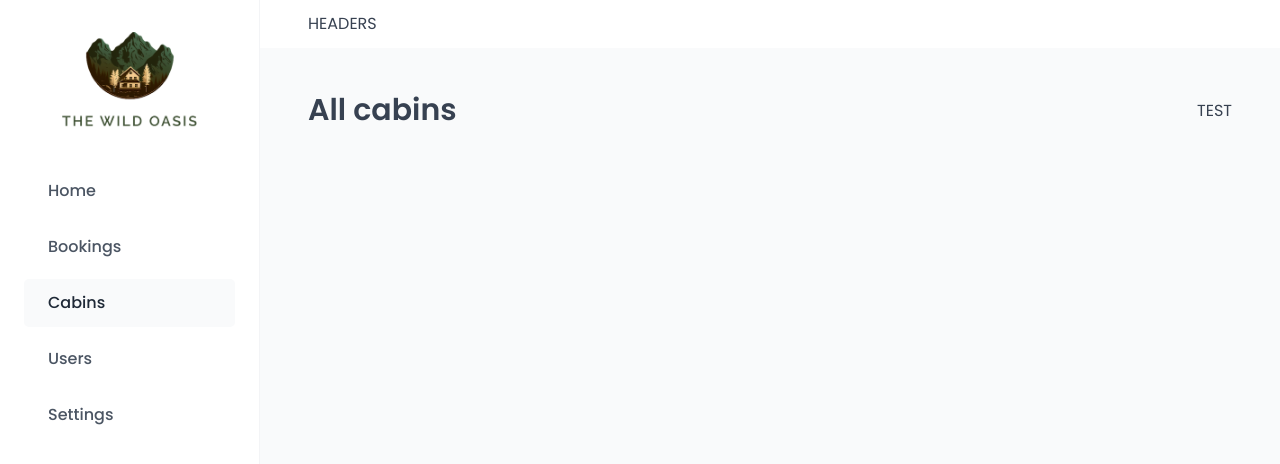
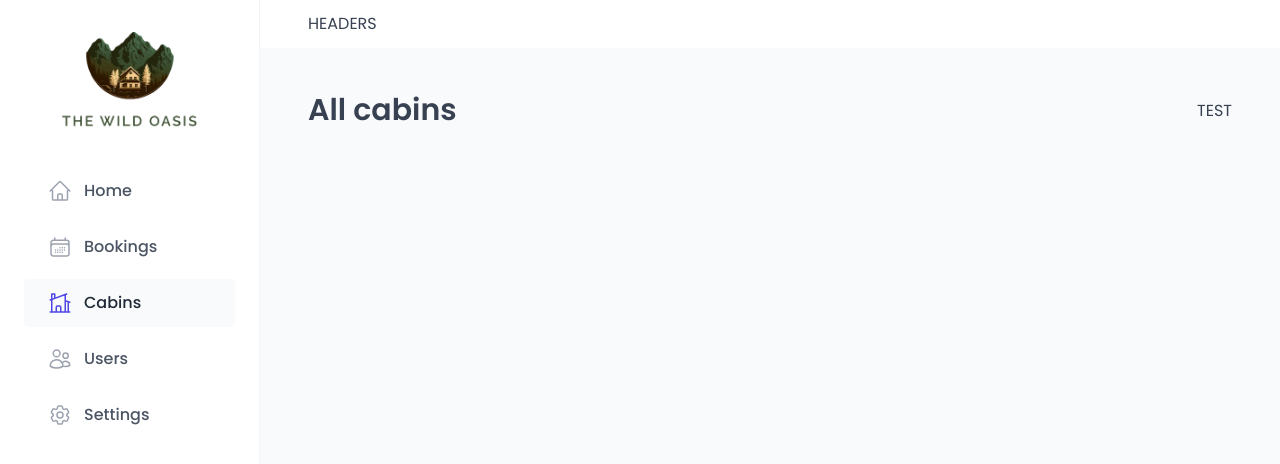
Before and after one commit to BaGorK/the-wild-oasis, a React (Vite) app: page /cabins in a window 1280 px wide. Shown: the top 464 px of the page. Built offline with nearby package versions, Linux system fonts and the light colour scheme; a web font is replaced by a local one.

Commit message:
feat: using react-icons in main-navigation

```diff
--- a/package.json
+++ b/package.json
@@ -12,6 +12,7 @@
   "dependencies": {
     "react": "^18.2.0",
     "react-dom": "^18.2.0",
+    "react-icons": "^5.0.1",
     "react-router-dom": "^6.22.2",
     "styled-components": "^6.1.8"
   },
--- a/src/ui/MainNav.jsx
+++ b/src/ui/MainNav.jsx
@@ -1,5 +1,12 @@
 import { NavLink } from 'react-router-dom';
 import styled from 'styled-components';
+import {
+  HiOutlineHome,
+  HiOutlineHomeModern,
+  HiOutlineUsers,
+  HiOutlineCog6Tooth,
+  HiOutlineCalendarDays,
+} from 'react-icons/hi2';
 
 const NavList = styled.ul`
   display: flex;
@@ -51,19 +58,34 @@
     <nav>
       <NavList>
         <li>
-          <StyledNavLink to='dashboard'>Home</StyledNavLink>
+          <StyledNavLink to='dashboard'>
+            <HiOutlineHome />
+            <span>Home</span>
+          </StyledNavLink>
         </li>
         <li>
-          <StyledNavLink to='bookings'>Bookings</StyledNavLink>
+          <StyledNavLink to='bookings'>
+            <HiOutlineCalendarDays />
+            <span>Bookings</span>
+          </StyledNavLink>
         </li>
         <li>
-          <StyledNavLink to='cabins'>Cabins</StyledNavLink>
+          <StyledNavLink to='cabins'>
+            <HiOutlineHomeModern />
+            <span>Cabins</span>
+          </StyledNavLink>
         </li>
         <li>
-          <StyledNavLink to='/users'>Users</StyledNavLink>
+          <StyledNavLink to='/users'>
+            <HiOutlineUsers />
+            <span>Users</span>
+          </StyledNavLink>
         </li>
         <li>
-          <StyledNavLink to='Settings'>Settings</StyledNavLink>
+          <StyledNavLink to='settings'>
+            <HiOutlineCog6Tooth />
+            <span>Settings</span>
+          </StyledNavLink>
         </li>
       </NavList>
     </nav>
```
Also changed, not shown: 1 other file (tests, documents, lock files or other folders).
